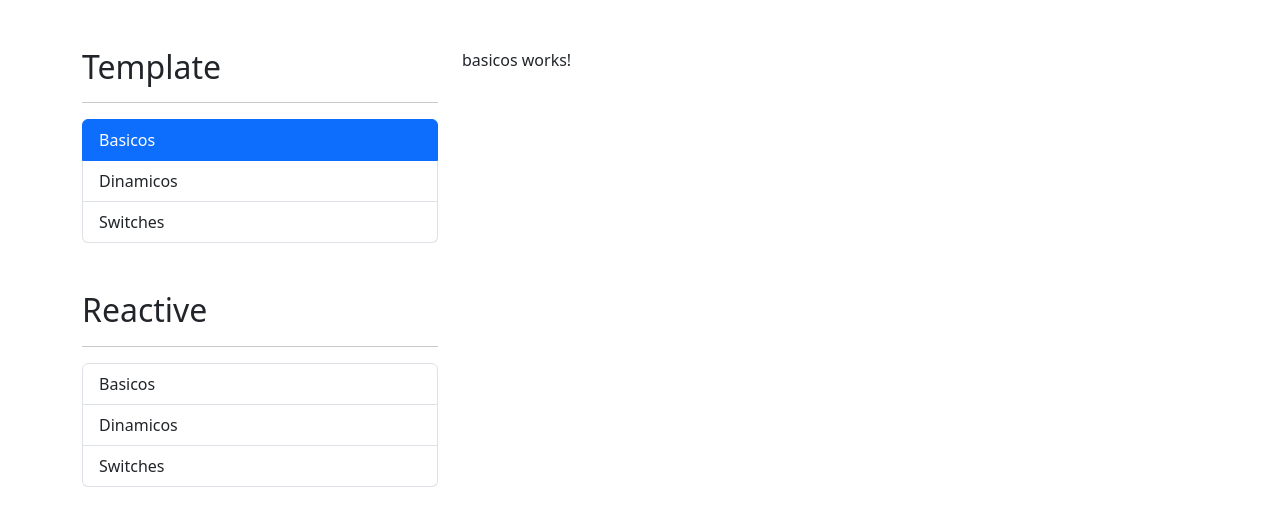
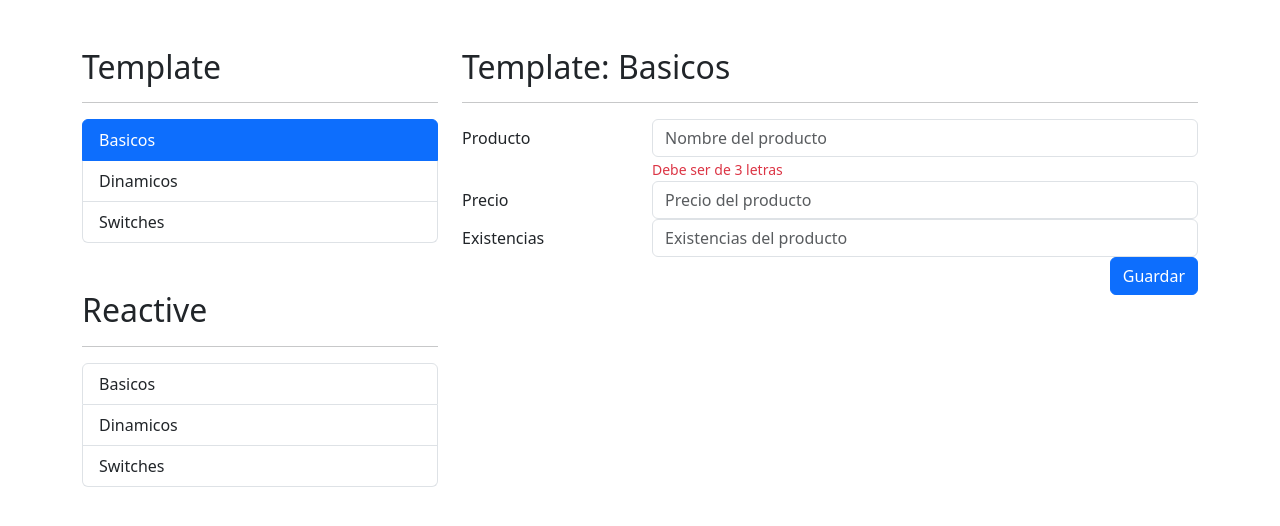
Before and after one commit to recover1988/ANGULAR-FormulariosApp, an Angular app: page /template/basicos in a window 1280 px wide. Shown: the top 526 px of the page. Built offline with nearby package versions, Linux system fonts and the light colour scheme.

Commit message:
created form

```diff
--- a/src/app/template/basicos/basicos.component.html
+++ b/src/app/template/basicos/basicos.component.html
@@ -1 +1,49 @@
-<p>basicos works!</p>
+<h2>Template: Basicos</h2>
+<hr />
+
+<div class="row">
+  <div class="col">
+    <form>
+      <!-- CAMPO DE PRODUCTO -->
+      <div class="mb3 row">
+        <label class="col-sm-3 col-form-label">Producto</label>
+        <div class="col-sm-9">
+          <input
+            type="text"
+            class="form-control"
+            placeholder="Nombre del producto"
+          />
+          <span class="form-text text-danger">Debe ser de 3 letras</span>
+        </div>
+      </div>
+      <!-- CAMPO DE PRECIO -->
+      <div class="mb3 row">
+        <label class="col-sm-3 col-form-label">Precio</label>
+        <div class="col-sm-9">
+          <input
+            type="number"
+            class="form-control"
+            placeholder="Precio del producto"
+          />
+        </div>
+      </div>
+      <!-- CAMPO DE EXISTENCIAS -->
+      <div class="mb3 row">
+        <label class="col-sm-3 col-form-label">Existencias</label>
+        <div class="col-sm-9">
+          <input
+            type="number"
+            class="form-control"
+            placeholder="Existencias del producto"
+          />
+        </div>
+      </div>
+      <!-- BUTTON SUBMIT -->
+      <div class="row">
+        <div class="col">
+          <button type="submit" class="btn btn-primary float-end">Guardar</button>
+        </div>
+      </div>
+    </form>
+  </div>
+</div>
```
Also changed, not shown: 1 other file (tests, documents, lock files or other folders).
